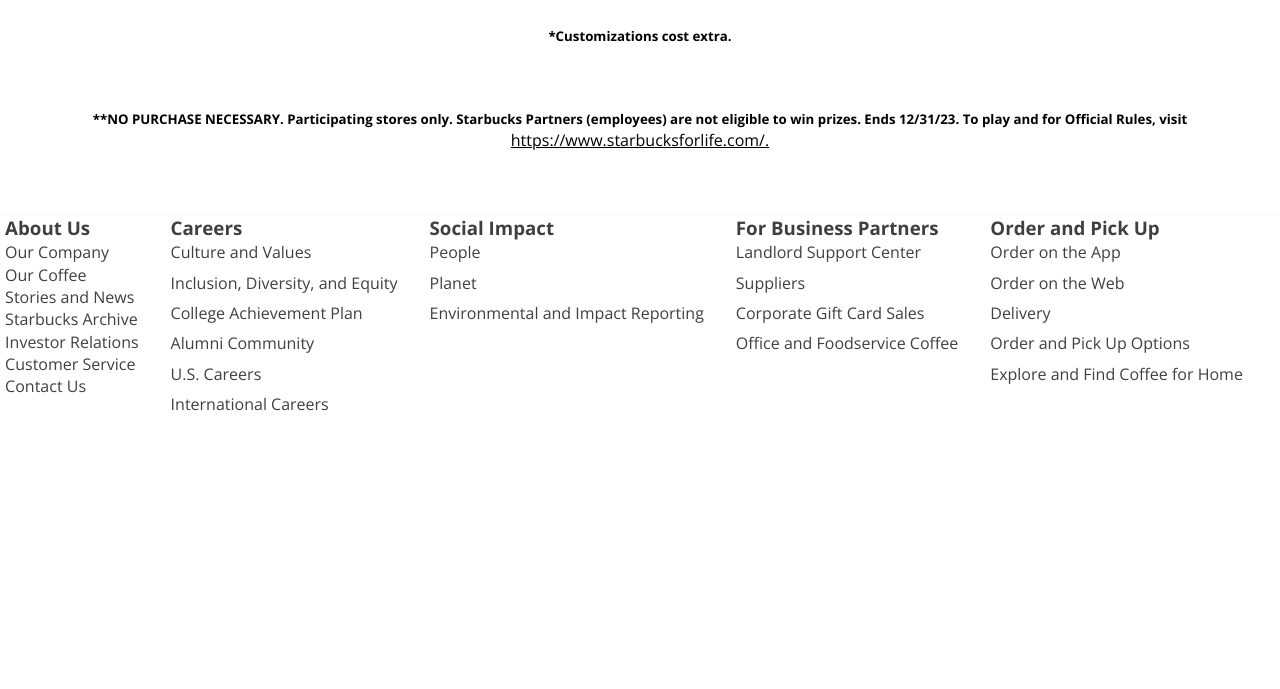
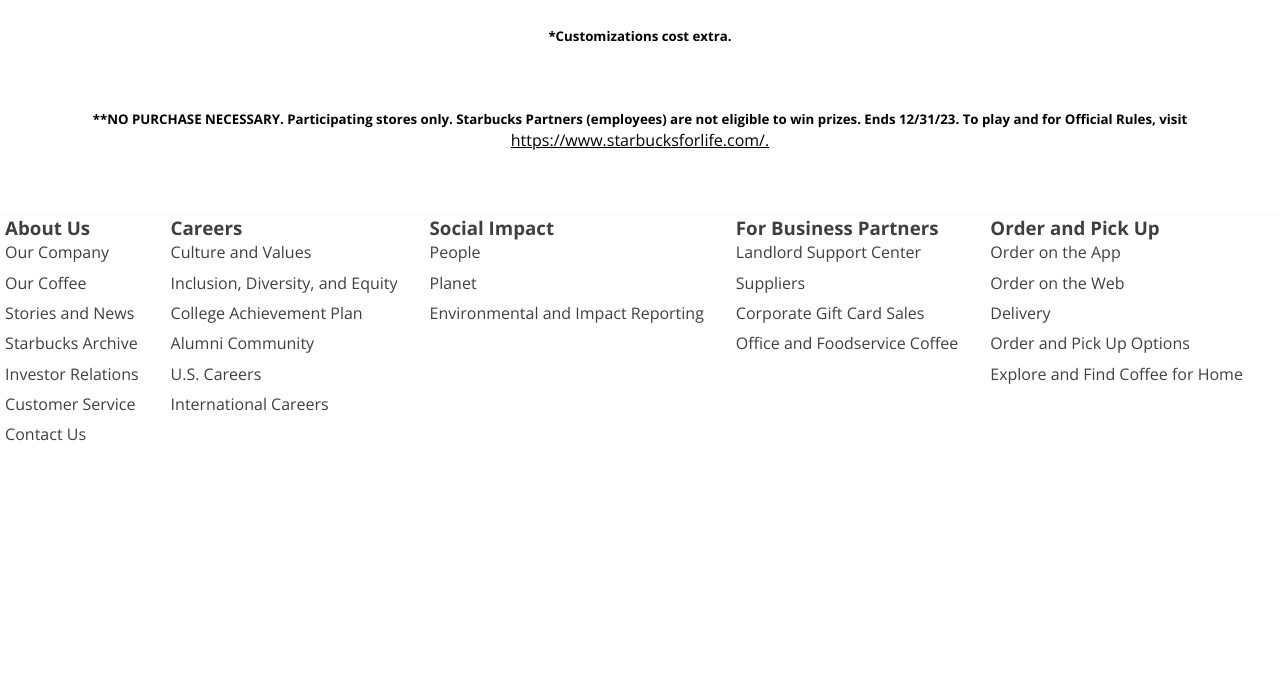
Before and after one commit to linchumariya/starbucks, a plain HTML site: page index.html in a window 1280 px wide. Shown: the part 2571-3260 px from the top of the page. Drawn offline with nearby package versions, Linux system fonts and the light colour scheme.

Commit message:
Update index.html

```diff
--- a/index.html
+++ b/index.html
@@ -102,15 +102,14 @@
         <div class="footer">
         <div class="footer-heading footer-1">
             <h3>About Us</h3>
-            <ul>
-            <li><a href="#">Our Company</a></li>
-            <li><a href="#">Our Coffee</a></li>
-            <li><a href="#">Stories and News</a></li>
-            <li><a href="#">Starbucks Archive</a></li>
-            <li><a href="#">Investor Relations</a></li>
-            <li><a href="#">Customer Service</a></li>
-            <li><a href="#">Contact Us</a></li>
-        </ul>
+            <a href="#">Our Company</a>
+            <a href="#">Our Coffee</a>
+            <a href="#">Stories and News</a>
+            <a href="#">Starbucks Archive</a>
+            <a href="#">Investor Relations</a>
+            <a href="#">Customer Service</a>
+            <a href="#">Contact Us</a>
+
         </div>
         <div class="footer-heading footer-2">
             <h3>Careers</h3>
```
